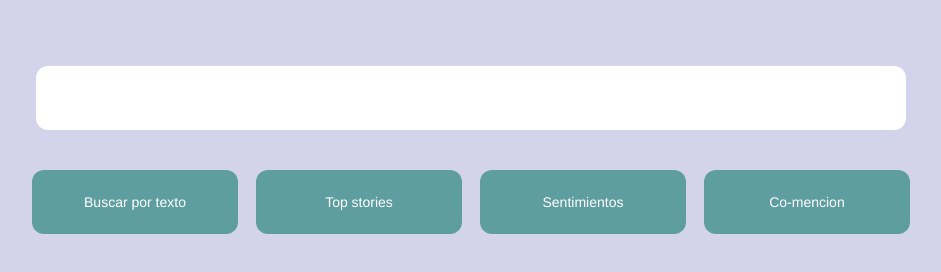
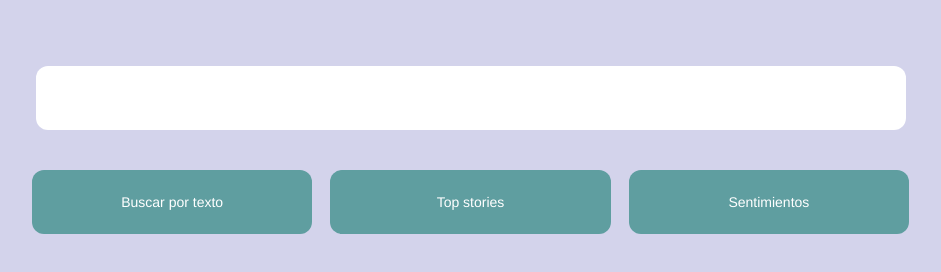
Before and after one commit to Carlos-Trinidad/discovery-and-serverless-ibmcodedaymvd2019, a plain HTML site: page index.html in a window 1280 px wide. Shown: the part 342-614 px from the top of the page, without its empty margins (169-1110 px from the left). Drawn offline with nearby package versions, Linux system fonts and the light colour scheme.

Commit message:
commit to pull

```diff
--- a/index.html
+++ b/index.html
@@ -20,7 +20,6 @@
             <button id="by_text" onclick="searchByText()" class=search_button>Buscar por texto</button>
             <button id="top_stories" onclick="searchTopStories()" class=search_button>Top stories</button>
             <button id="sentiment" class=search_button>Sentimientos</button>
-            <button id="co_mention" class=search_button>Co-mencion</button>
         </div>
     </div>
     <div id="response_page">
--- a/style.css
+++ b/style.css
@@ -37,7 +37,7 @@ input{
 
 button{
     height: 100%;
-    width: 23%;
+    width: 31.3%;
     float: left;
     background-color: cadetblue;
     border-radius: 12px;
```
Also changed, not shown: 1 other file.
